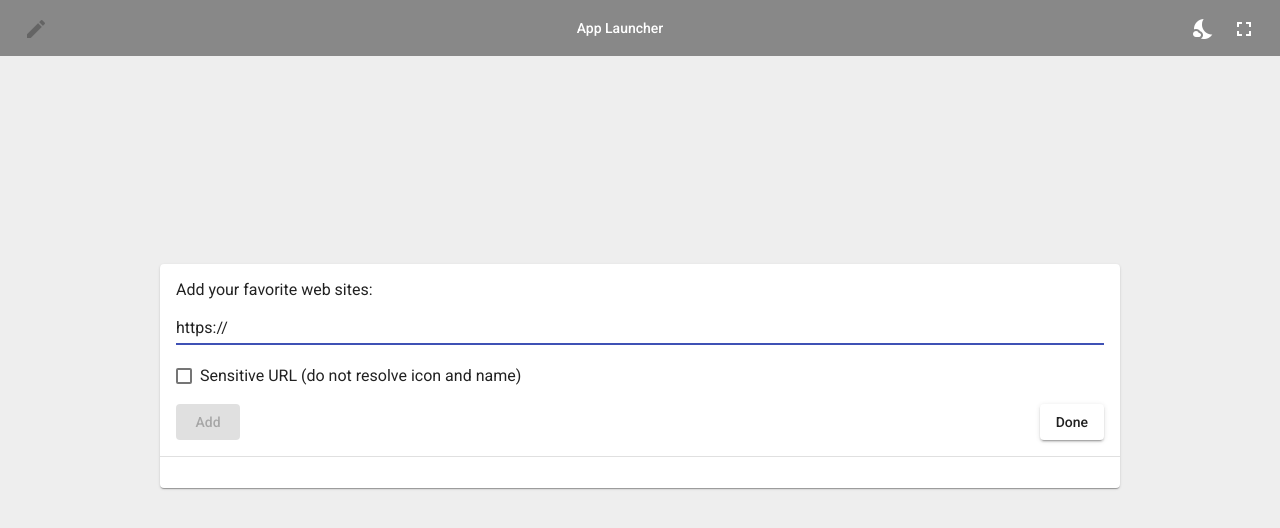
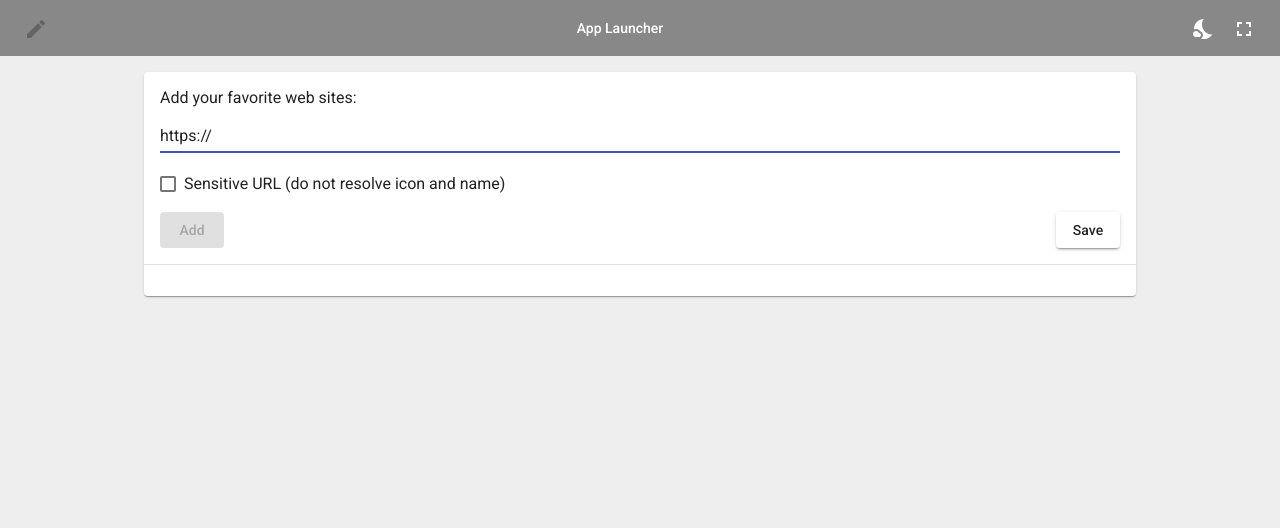
Before and after one commit to potpiejimmy/applauncher, an Angular app: page / in a window 1280 px wide. Both pictures are taken after a click on the button "edit". Shown: the top 528 px of the page. Built offline with nearby package versions, Linux system fonts and the light colour scheme.

Commit message:
fixed saving reorder and editing implemented name editing ui enhancements

```diff
--- a/package.json
+++ b/package.json
@@ -24,6 +24,7 @@
     "@angular/router": "~9.0.2",
     "rxjs": "~6.5.4",
     "tslib": "^1.10.0",
+    "uuid": "^7.0.2",
     "zone.js": "~0.10.2"
   },
   "devDependencies": {
--- a/src/app/app.component.html
+++ b/src/app/app.component.html
@@ -19,10 +19,12 @@
     </button>
   </mat-toolbar>
 
-  <div fxLayout="column" class="screenCenter">
-    <div *ngIf="!app.editing" fxLayout="row wrap" fxLayoutAlign="center" style="margin: .5em;">
+  <add-app></add-app>
+
+  <div *ngIf="!app.editing" fxLayout="column" class="screenCenter">
+    <div fxLayout="row wrap" fxLayoutAlign="center" style="margin: .5em;">
       <pwa-launcher *ngFor="let app of app.apps" [app]="app"></pwa-launcher>
     </div>
-    <add-app fxLayoutAlign="center" style="width: 75%;"></add-app>
   </div>
+
 </div>
--- a/src/app/components/addapp.html
+++ b/src/app/components/addapp.html
@@ -1,4 +1,5 @@
-<mat-card *ngIf="app.editing" style="width: 100%;" [ngClass]="app.modeClass">
+<div fxLayoutAlign="center">
+<mat-card *ngIf="app.editing" style="width: 75%; margin-top: 1em;" [ngClass]="app.modeClass">
     Add your favorite web sites:
 
     <form style="margin-bottom: 1em;">
@@ -18,7 +19,7 @@
             <div fxLayout="row" fxLayoutGap="1em">
                 <button mat-raised-button color="primary" (click)="add()" [disabled]="!url || url.length < 9">Add</button>
                 <div style="flex: 1 1 auto;"></div>
-                <button mat-raised-button (click)="cancel()">Done</button>
+                <button mat-raised-button (click)="save()">Save</button>
             </div>
         </div>
     </form>
@@ -45,7 +46,14 @@
 
         <!-- Name -->
         <ng-container matColumnDef="Name">
-            <td mat-cell *matCellDef="let element"> {{element.name}} </td>
+            <td mat-cell *matCellDef="let element; let i=index" (click)="editRow(i)">
+                <span *ngIf="i!=editingRow">{{element.name}}</span>
+                <span *ngIf="i==editingRow">
+                    <mat-form-field style="flex: 1 1 auto;">
+                        <input type="text" matInput [(ngModel)]="element.name" (blur)="stopEditing()">
+                    </mat-form-field>
+                </span>
+            </td>
         </ng-container>
 
         <!-- URL -->
@@ -66,3 +74,4 @@
         </table>
     </div>
 </mat-card>
+</div>
--- a/src/app/components/addapp.ts
+++ b/src/app/components/addapp.ts
@@ -6,6 +6,7 @@ import { CdkDragDrop, moveItemInArray } from '@angular/cdk/drag-drop';
 import { MatTable } from '@angular/material/table';
 import { Subject, Observable } from 'rxjs';
 import { map, startWith } from 'rxjs/operators';
+import { v4 as uuid } from 'uuid';
 
 @Component({
     selector: "add-app",
@@ -21,6 +22,8 @@ export class AddAppComponent {
     sensitive: boolean;
     filterChange: Subject<any>;
     filteredSuggestions: Observable<any>;
+
+    editingRow: number = -1;
 
     suggestions = [{
             name: "A Better Routeplanner",
@@ -105,7 +108,8 @@ export class AddAppComponent {
         setTimeout(() => this.inpname && this.inpname.nativeElement.focus(), 500);
     }
 
-    cancel() {
+    save() {
+        this.app.save();
         this.app.editing = false;
     }
 
@@ -117,6 +121,7 @@ export class AddAppComponent {
             let appInfo;
             if (this.sensitive) {
                 appInfo = {
+                    id: uuid(),
                     url: url,
                     name: url,
                     icon: '/assets/lock.png'
@@ -131,12 +136,24 @@ export class AddAppComponent {
     }
 
     async delete(row: number) {
+        this.stopEditing();
         this.app.removeApp(row);
     }
 
     dropTable(event: CdkDragDrop<any>) {
+        this.stopEditing();
         const prevIndex = this.app.apps.findIndex(d => d.url === event.item.data.url);
         moveItemInArray(this.app.apps, prevIndex, event.currentIndex);
         this.table.renderRows();
     }
+
+    editRow(row: number): void {
+        this.editingRow = row;
+        console.log("Editing: " + row);
+    }
+
+    stopEditing(): void {
+        console.log("DONE");
+        this.editingRow = -1;
+    }
 }
--- a/src/styles.scss
+++ b/src/styles.scss
@@ -15,7 +15,7 @@ a {
 
 div.screenCenter {
     width: 100%;
-    height: 80%;
+    height: 90%;
     display: flex;
     justify-content: center;
     align-items: center;
```
Also changed, not shown: 1 other file (tests, documents, lock files or other folders).
